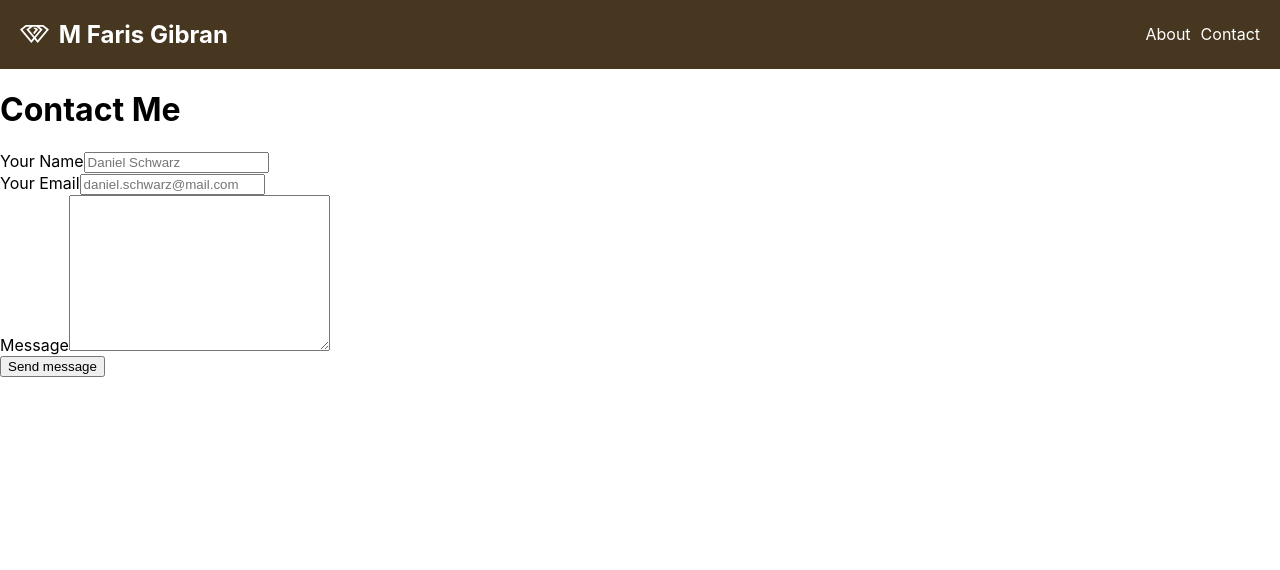
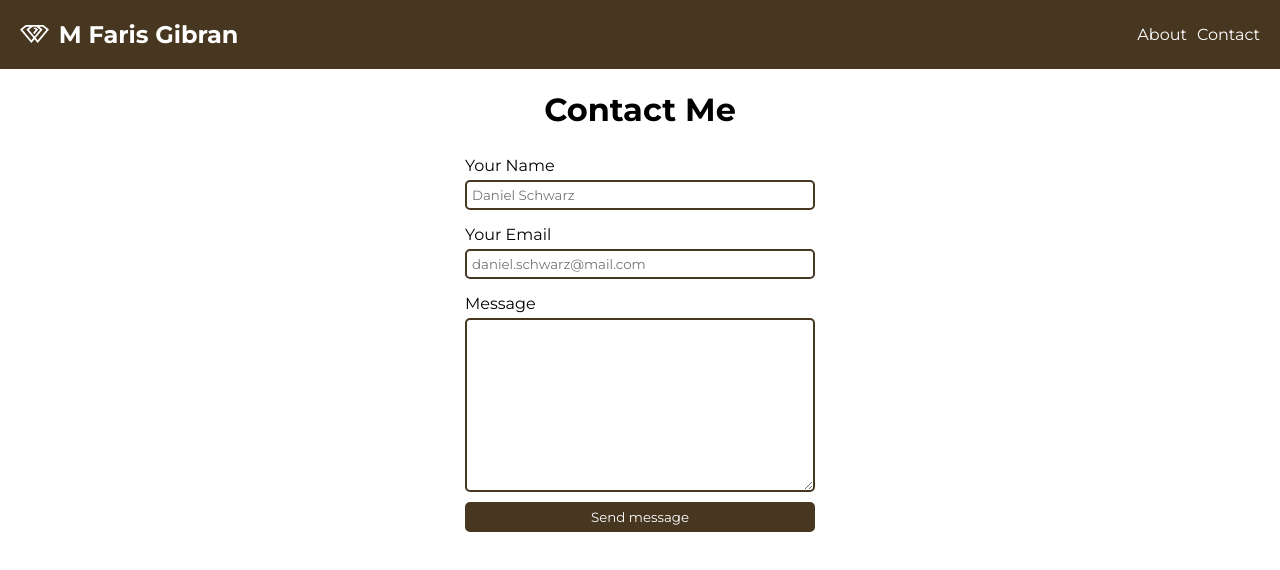
Before and after one commit to mfarisgibran/mfarisgibran-web-react, a React (Create React App) app: page /contact in a window 1280 px wide. Shown: the top 570 px of the page. Built offline with nearby package versions, Linux system fonts and the light colour scheme; what @formium/client would draw is missing.

Commit message:
Style contact form

```diff
--- a/public/index.html
+++ b/public/index.html
@@ -24,7 +24,8 @@
       work correctly both with client-side routing and a non-root public URL.
       Learn how to configure a non-root public URL by running `npm run build`.
     -->
-    <title>M Faris Gibran's Web</title>
+    <title>M Faris Gibran</title>
+    <link href="https://fonts.googleapis.com/css2?family=Montserrat:wght@400;700&display=swap" rel="stylesheet" />
   </head>
   <body>
     <noscript>You need to enable JavaScript to run this app.</noscript>
--- a/src/index.css
+++ b/src/index.css
@@ -1,8 +1,8 @@
 body {
   margin: 0;
-  font-family: -apple-system, BlinkMacSystemFont, 'Segoe UI', 'Roboto', 'Oxygen',
-    'Ubuntu', 'Cantarell', 'Fira Sans', 'Droid Sans', 'Helvetica Neue',
-    sans-serif;
+  font-family: Montserrat, -apple-system, BlinkMacSystemFont, 'Segoe UI',
+    'Roboto', 'Oxygen', 'Ubuntu', 'Cantarell', 'Fira Sans', 'Droid Sans',
+    'Helvetica Neue', sans-serif;
   -webkit-font-smoothing: antialiased;
   -moz-osx-font-smoothing: grayscale;
 }
@@ -11,3 +11,10 @@
   font-family: source-code-pro, Menlo, Monaco, Consolas, 'Courier New',
     monospace;
 }
+
+input,
+textarea {
+  font-family: Montserrat, -apple-system, BlinkMacSystemFont, 'Segoe UI',
+    'Roboto', 'Oxygen', 'Ubuntu', 'Cantarell', 'Fira Sans', 'Droid Sans',
+    'Helvetica Neue', sans-serif;
+}
--- a/src/pages/contact.js
+++ b/src/pages/contact.js
@@ -1,10 +1,50 @@
 import { Formik, Form, Field, ErrorMessage } from 'formik'
 import { createClient } from '@formium/client'
+import styled from 'styled-components'
+
+const Container = styled.div`
+  display: flex;
+  justify-content: center;
+  h1 {
+    text-align: center;
+  }
+  form {
+    width: 350px;
+  }
+`
+const FieldSet = styled.div`
+  display: flex;
+  flex-direction: column;
+  margin: 10px 0px;
+  label {
+    margin: 5px 0px;
+  }
+  input {
+    padding: 5px;
+    border-radius: 5px;
+    border: solid #473720 2px;
+  }
+  textarea {
+    padding: 5px;
+    border-radius: 5px;
+    border: solid #473720 2px;
+  }
+  input[type='submit'] {
+    background-color: #473720;
+    color: #fff;
+    cursor: pointer;
+    padding: 5px;
+    &:hover {
+      filter: brightness(1.5);
+    }
+  }
+`
 
 const formium = createClient('6005981cd0a32c0001f499e9')
 
 const Contact = () => {
   return (
+    <Container>
       <div>
         <h1>Contact Me</h1>
         <Formik
@@ -21,12 +61,12 @@
           }}
         >
           <Form>
-          <div>
+            <FieldSet>
               <label htmlFor="name">Your Name</label>
               <Field name="name" type="text" placeholder="Daniel Schwarz" />
               <ErrorMessage name="name" />
-          </div>
-          <div>
+            </FieldSet>
+            <FieldSet>
               <label htmlFor="email">Your Email</label>
               <Field
                 name="email"
@@ -34,18 +74,19 @@
                 placeholder="daniel.schwarz@mail.com"
               />
               <ErrorMessage name="email" />
-          </div>
-          <div>
+            </FieldSet>
+            <FieldSet>
               <label htmlFor="message">Message</label>
               <Field as="textarea" name="message" cols="30" rows="10" />
               <ErrorMessage name="message" />
-          </div>
-          <div>
+            </FieldSet>
+            <FieldSet>
               <Field type="submit" value="Send message" />
-          </div>
+            </FieldSet>
           </Form>
         </Formik>
       </div>
+    </Container>
   )
 }
 
```
Lines whose indentation alone changed are shown as unchanged.
